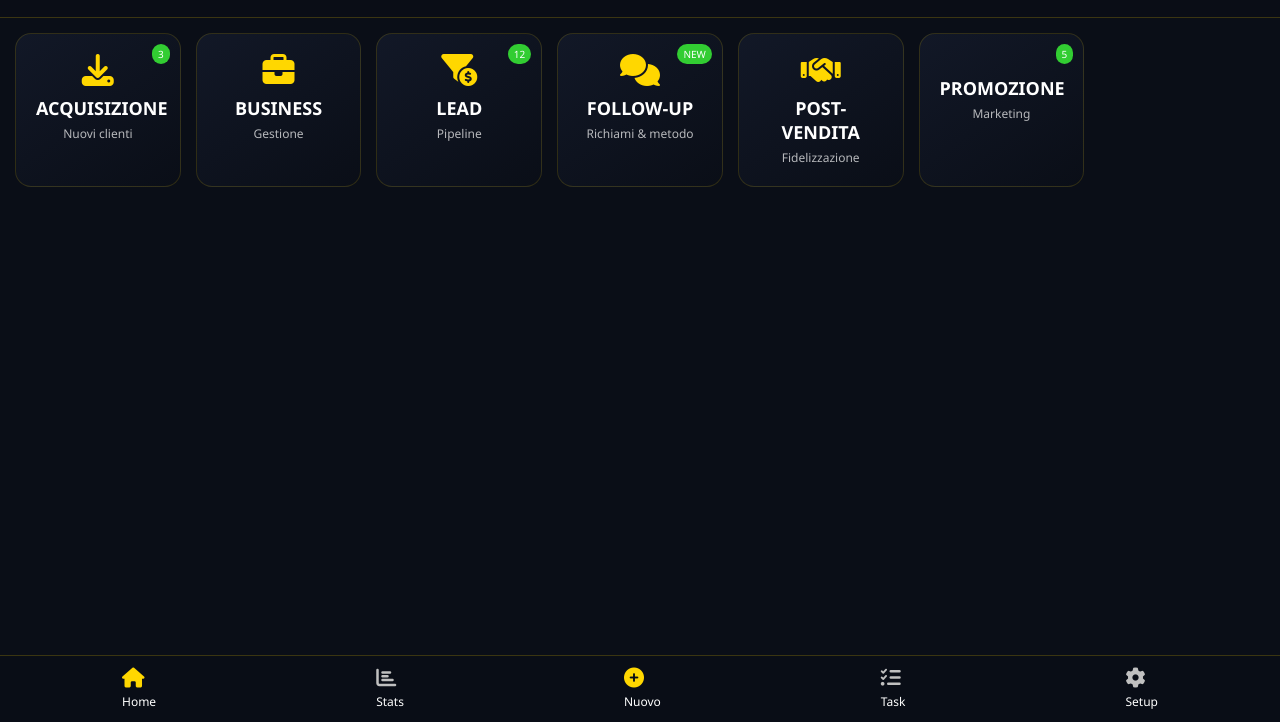
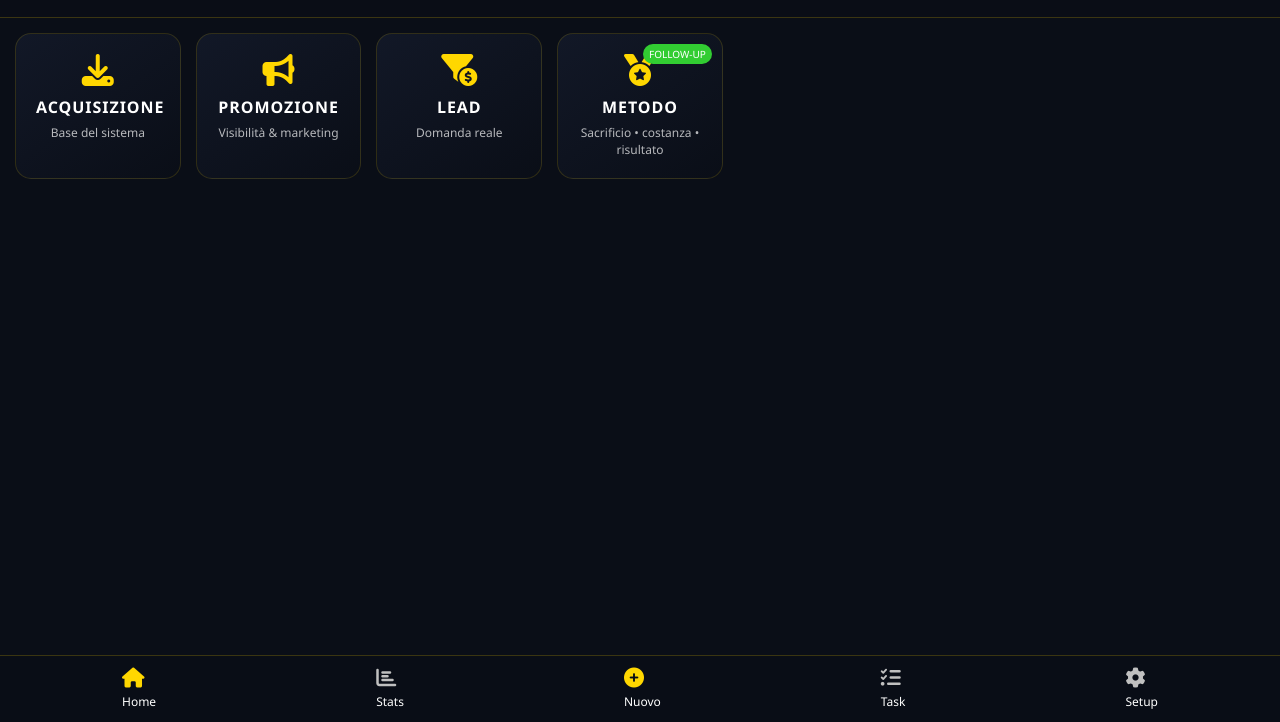
Before and after one commit to josephsocialmedia2-spec/gestionale, a plain HTML site: page dasboard.html in a window 1280 px wide. Shown: the part 78-800 px from the top of the page. Drawn offline with Linux system fonts and the light colour scheme.

Commit message:
Update dasboard.html

```diff
--- a/dasboard.html
+++ b/dasboard.html
@@ -3,7 +3,7 @@
 <head>
 <meta charset="UTF-8">
 <meta name="viewport" content="width=device-width, initial-scale=1.0">
-<title>Dashboard 7 Aree</title>
+<title>Dashboard Gestionale</title>
 
 <link rel="stylesheet" href="https://cdnjs.cloudflare.com/ajax/libs/font-awesome/6.4.0/css/all.min.css">
 
@@ -11,9 +11,7 @@
 :root{
   --gold:#FFD700;
   --silver:#C0C0C0;
-  --blue:#1E90FF;
   --green:#32CD32;
-  --purple:#8a2be2;
   --dark:#0A0E17;
   --card:#121827;
 }
@@ -48,8 +46,6 @@ body{background:var(--dark);color:#fff;min-height:100vh}
   padding:20px;
   min-height:140px;
   border-radius:16px;
-  text-decoration:none;
-  color:#fff;
   text-align:center;
   background:linear-gradient(145deg,#121827,#0A0E17);
   border:1px solid rgba(255,215,0,.15);
@@ -62,7 +58,7 @@ body{background:var(--dark);color:#fff;min-height:100vh}
   box-shadow:0 15px 30px rgba(255,215,0,.15)
 }
 .card i{font-size:32px;color:var(--gold);margin-bottom:10px}
-.card h3{font-size:18px;margin-bottom:5px}
+.card h3{font-size:16px;margin-bottom:6px;letter-spacing:.06em}
 .card p{font-size:12px;color:rgba(255,255,255,.7)}
 .badge{
   position:absolute;
@@ -93,7 +89,6 @@ body{background:var(--dark);color:#fff;min-height:100vh}
   display:flex;
   flex-direction:column;
   gap:5px;
-  cursor:pointer
 }
 .footer i{font-size:20px;color:var(--silver)}
 .footer .active i{color:var(--gold)}
@@ -103,52 +98,40 @@ body{background:var(--dark);color:#fff;min-height:100vh}
 <body>
 
 <header class="header">
-  <h1 class="main-title">DASHBOARD 7 AREE</h1>
-  <p class="subtitle">Gestisci il tuo business in modo strategico</p>
+  <h1 class="main-title">GESTIONALE</h1>
+  <p class="subtitle">Metodo operativo • dalla disciplina al risultato</p>
 </header>
 
 <main class="container">
 <section class="cards">
 
+  <!-- ACQUISIZIONE -->
   <div class="card" onclick="apri('acquisizione')">
     <i class="fas fa-download"></i>
     <h3>ACQUISIZIONE</h3>
-      <p>Nuovi clienti</p>
-      <span class="badge">3</span>
+    <p>Base del sistema</p>
   </div>
 
-    <div class="card" onclick="apri('business')">
-      <i class="fas fa-briefcase"></i>
-      <h3>BUSINESS</h3>
-      <p>Gestione</p>
+  <!-- PROMOZIONE -->
+  <div class="card" onclick="apri('promozione')">
+    <i class="fas fa-bullhorn"></i>
+    <h3>PROMOZIONE</h3>
+    <p>Visibilità & marketing</p>
   </div>
 
+  <!-- LEAD -->
   <div class="card" onclick="apri('lead')">
     <i class="fas fa-funnel-dollar"></i>
     <h3>LEAD</h3>
-      <p>Pipeline</p>
-      <span class="badge">12</span>
+    <p>Domanda reale</p>
   </div>
 
-    <!-- ✅ NUOVA CARD: FOLLOW-UP -->
-    <div class="card" onclick="apri('followup')">
-      <i class="fas fa-comments"></i>
-      <h3>FOLLOW-UP</h3>
-      <p>Richiami & metodo</p>
-      <span class="badge">NEW</span>
-    </div>
-
-    <div class="card" onclick="apri('postvendita')">
-      <i class="fas fa-handshake"></i>
-      <h3>POST-VENDITA</h3>
-      <p>Fidelizzazione</p>
-    </div>
-
-    <div class="card" onclick="apri('promozione')">
-      <i class="fas fa-megaphone"></i>
-      <h3>PROMOZIONE</h3>
-      <p>Marketing</p>
-      <span class="badge">5</span>
+  <!-- METODO / FOLLOW-UP -->
+  <div class="card" onclick="apri('metodo')">
+    <i class="fas fa-medal"></i>
+    <h3>METODO</h3>
+    <p>Sacrificio • costanza • risultato</p>
+    <span class="badge">FOLLOW-UP</span>
   </div>
 
 </section>
@@ -163,17 +146,11 @@ body{background:var(--dark);color:#fff;min-height:100vh}
 </footer>
 
 <script>
-/* =====================================================
-   CONFIGURAZIONE PROGRAMMI ESTERNI
-   👉 INCOLLA QUI GLI URL GITHUB PAGES
-===================================================== */
 const PROGRAMMI = {
   acquisizione: "https://josephsocialmedia2-spec.github.io/acquisizione/",
-  business: "",
-  lead: "",
-  followup: "https://josephsocialmedia2-spec.github.io/gestionale/followup/",
-  postvendita: "",
-  promozione: ""
+  promozione: "https://josephsocialmedia2-spec.github.io/promozione/",
+  lead: "https://josephsocialmedia2-spec.github.io/lead/",
+  metodo: "https://josephsocialmedia2-spec.github.io/gestionale/followup/"
 };
 
 function apri(nome){
@@ -182,7 +159,7 @@ function apri(nome){
     alert("Programma non ancora collegato");
     return;
   }
-  window.open(url, "_blank");
+  window.open(url,"_blank");
 }
 </script>
 
```
Lines whose indentation alone changed are shown as unchanged.
